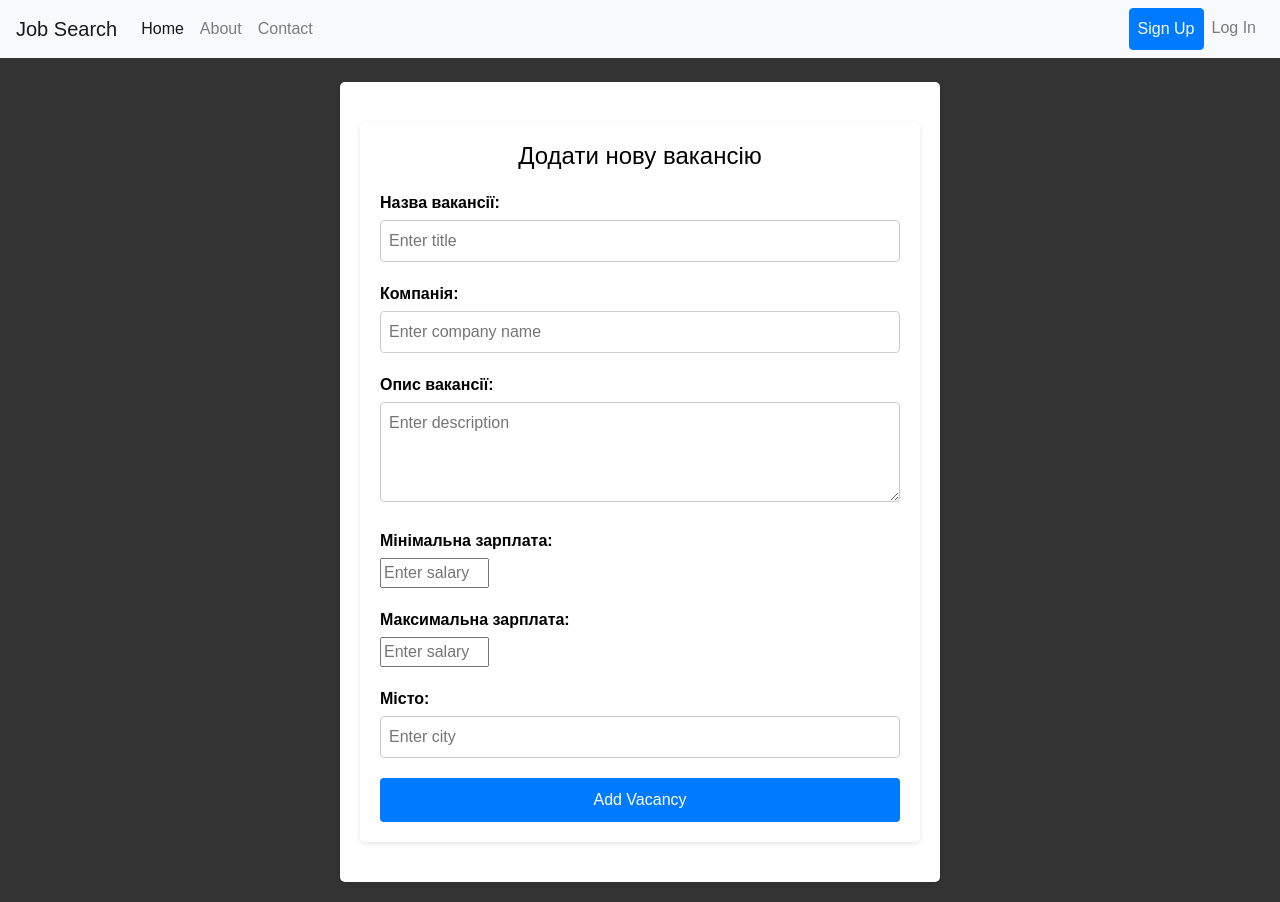
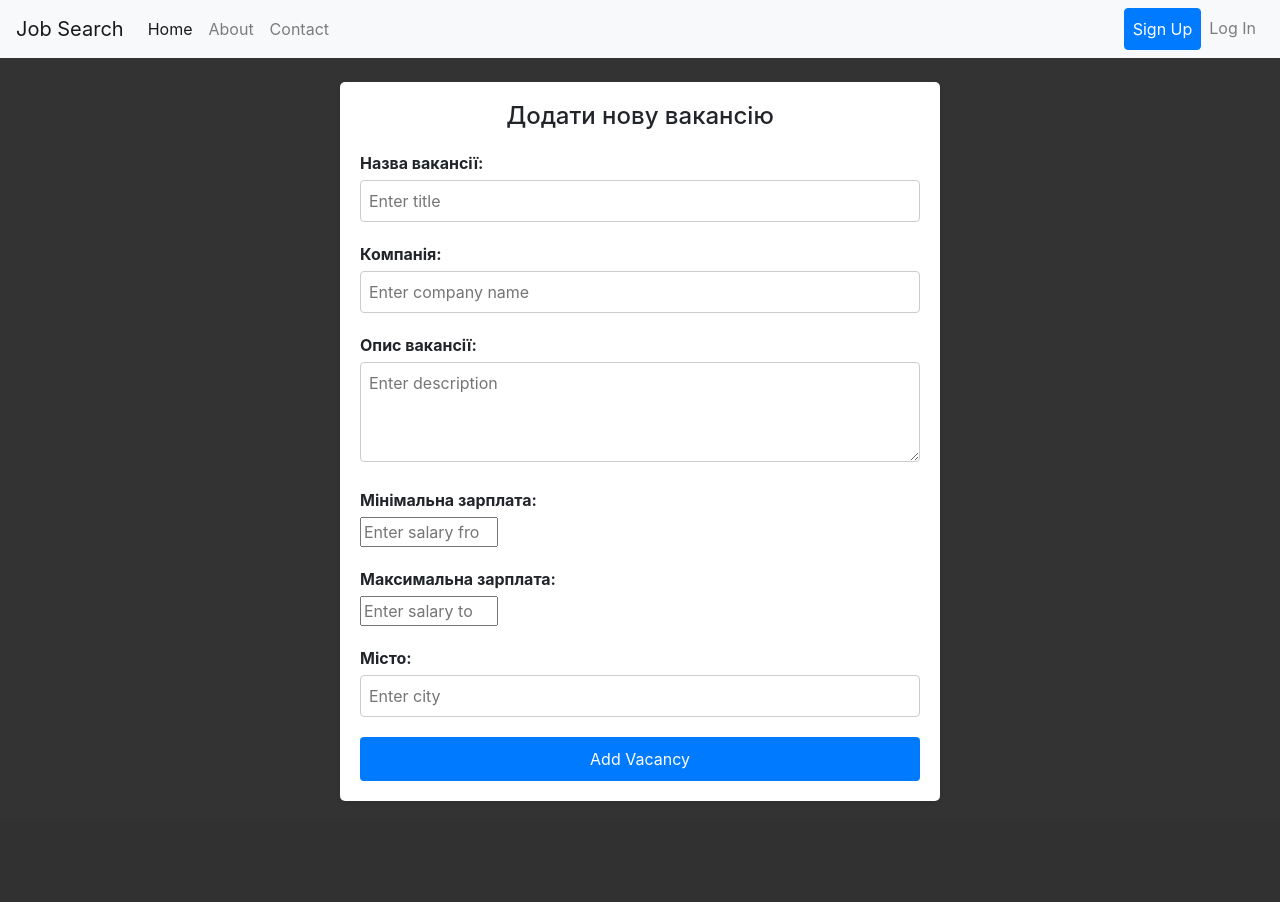
Before and after one commit to kradt/found-offer, a Flask app: page /auth/new-vacancy in a window 1280 px wide. After the commit the page ends 801 px from the top, so only its background shows below. Run offline with Flask 3, Linux system fonts and the light colour scheme; the visitor is signed in with stand-in values (Sample User, id 1); some libraries are stand-ins or nearby versions.

Commit message:
change to css

```diff
--- a/src/static/css/main.css
+++ b/src/static/css/main.css
@@ -1,21 +1,118 @@
 body {
-	background-color: #f2f2f2;
+    background-color: #333;
+    padding: 0;
+    margin: 0;
 }
-h2 {
-	color: #004085;
-	margin-top: 50px;
+
+.search {
+    color: white;
 }
-.form-control {
-	border-radius: 0;
+
+.add-vacancy {
+    max-width: 600px;
+    margin: 20px auto;
+    background-color: #fff;
+    padding: 20px;
+    border-radius: 5px;
+    box-shadow: 0 2px 5px rgba(0, 0, 0, 0.1);
 }
-#sidebar {
-	background-color: #f8f9fa;
-	padding: 20px;
-	border-radius: 10px;
+
+h1 {
+    font-size: 24px;
+    text-align: center;
+    margin-bottom: 20px;
 }
-#search-results {
-	background-color: #fff;
-	padding: 20px;
-	margin-top: 50px;
-	border-radius: 10px;
+
+.form-group {
+    margin-bottom: 20px;
 }
+
+label {
+    display: block;
+    font-weight: bold;
+    margin-bottom: 5px;
+}
+
+input[type="text"],
+textarea {
+    width: 100%;
+    padding: 8px;
+    border: 1px solid #ccc;
+    border-radius: 4px;
+    box-sizing: border-box;
+}
+
+textarea {
+    height: 100px;
+}
+
+input[type="submit"] {
+    display: block;
+    width: 100%;
+    padding: 10px;
+    background-color: #007bff;
+    color: #fff;
+    border: none;
+    border-radius: 4px;
+    cursor: pointer;
+}
+
+button {
+    display: block;
+    width: 100%;
+    padding: 10px;
+    background-color: #007bff;
+    color: #fff;
+    border: none;
+    border-radius: 4px;
+    cursor: pointer;
+}
+
+input[type="submit"]:hover {
+    background-color: #004dff;
+}
+
+.content {
+    text-align: center;
+    color: #fff;
+    margin-top: 50px;
+}
+
+.custom-btn-container {
+    display: flex;
+    justify-content: center;
+    flex-wrap: wrap;
+    margin-top: 30px;
+}
+
+.custom-btn {
+    width: 200px;
+    padding: 10px;
+    margin: 10px;
+    font-weight: bold;
+    color: #fff;
+    background-color: #007bff;
+    border-radius: 5px;
+    box-shadow: 0 4px 10px rgba(0, 0, 0, 0.2);
+    text-decoration: none;
+}
+
+.vacancy-list {
+    margin-top: 50px;
+}
+
+.card {
+    text-align: left;
+}
+
+.card-footer {
+    display: flex;
+    justify-content: space-between;
+}
+
+/* Медіа-запити для респонсивного дизайну */
+@media screen and (max-width: 768px ) {
+    .container {
+        align-items: center;
+    }
+}
--- a/src/templates/base.html
+++ b/src/templates/base.html
@@ -7,15 +7,7 @@
         <meta http-equiv="X-UA-Compatible" content="ie=edge">
         <!-- Bootstrap CSS -->
         <link rel="stylesheet" href="https://maxcdn.bootstrapcdn.com/bootstrap/4.5.2/css/bootstrap.min.css">
-        <link rel="stylesheet" type="text/css" href="{{ url_for('auth_bp.static', filename='css/main.css') }}">
-        <style>
-            body {
-                background-color: #333;
-                padding: 0;
-                margin: 0;
-                color: white;
-            }
-        </style>
+        <link rel="stylesheet" type="text/css" href="{{ url_for('static', filename='css/main.css') }}">
     {% endblock %}
 </head>
 <body>
--- a/src/templates/error.html
+++ b/src/templates/error.html
@@ -7,7 +7,6 @@
             font-family: Arial, sans-serif;
             background-color: #f7f7f7;
         }
-
         .container {
             margin: 0 auto;
             padding: 20px;
--- a/src/templates/login.html
+++ b/src/templates/login.html
@@ -1,6 +1,7 @@
 {% extends 'base.html' %}
 
 {% from '_auth.html' import generate_auth_form %}
+
 {% block head %}
     {{ super() }}
     <style>
--- a/src/templates/new_vacancy.html
+++ b/src/templates/new_vacancy.html
@@ -1,65 +1,7 @@
 {% extends 'base.html' %}
 
-{% block head %}
-    {{ super() }}
-    <style>
-        /* Додатковий CSS для стилізації */
-        body {
-            font-family: Arial, sans-serif;
-            margin: 0;
-            padding: 0;
-            color: black
-        }
-        .container {
-            max-width: 600px;
-            margin: 20px auto;
-            background-color: #fff;
-            padding: 20px;
-            border-radius: 5px;
-            box-shadow: 0 2px 5px rgba(0, 0, 0, 0.1);
-        }
-        h1 {
-            font-size: 24px;
-            text-align: center;
-            margin-bottom: 20px;
-        }
-        .form-group {
-            margin-bottom: 20px;
-        }
-        label {
-            display: block;
-            font-weight: bold;
-            margin-bottom: 5px;
-        }
-        input[type="text"],
-        textarea {
-            width: 100%;
-            padding: 8px;
-            border: 1px solid #ccc;
-            border-radius: 4px;
-            box-sizing: border-box;
-        }
-        textarea {
-            height: 100px;
-        }
-        input[type="submit"] {
-            display: block;
-            width: 100%;
-            padding: 10px;
-            background-color: #007bff;
-            color: #fff;
-            border: none;
-            border-radius: 4px;
-            cursor: pointer;
-        }
-        input[type="submit"]:hover {
-            background-color: #004dff;
-        }
-    </style>
-{% endblock %}
-
 {% block content %}
-    <div class="container">
+    <div class="container add-vacancy">
         <h1>Додати нову вакансію</h1>
         <form action="#" method="post">
             {{ form.csrf_token }}
--- a/src/templates/search.html
+++ b/src/templates/search.html
@@ -4,12 +4,11 @@
 {% from '_vacancy_list.html' import generate_vacancy_list %}
 
 {% block content %}
-    <div class="container-fluid mt-3">
+    <div class="container-fluid mt-3 search">
         <div class="row">
             <div class="col-md-3" id="sidebar">
                 <h2>Filter</h2>
                 <form action="{{ url_for("search_bp.find_work") }}" id="search-form" method="GET">
-
                     <div class="form-group">
                         <label for="job_title">Назва Роботи:</label>
                         {{ form.title(class="form-control", id="job_title") }}
```
Also changed, not shown: src/templates/home.html (+0 -50 lines), src/templates/register.html (+0 -7 lines).
